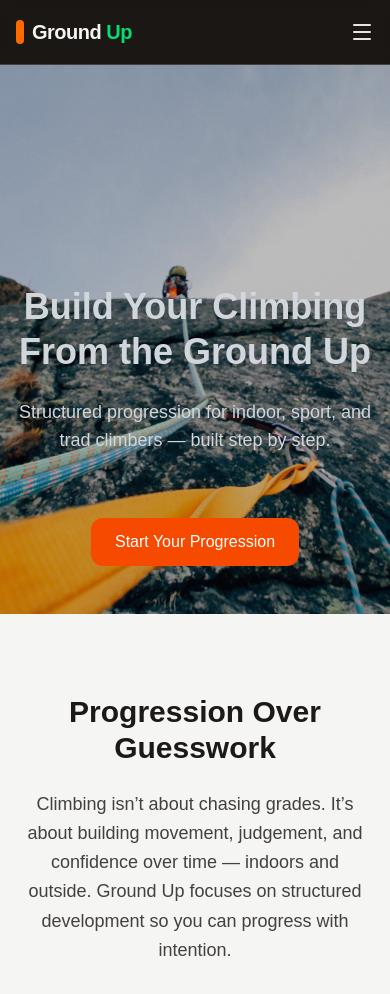
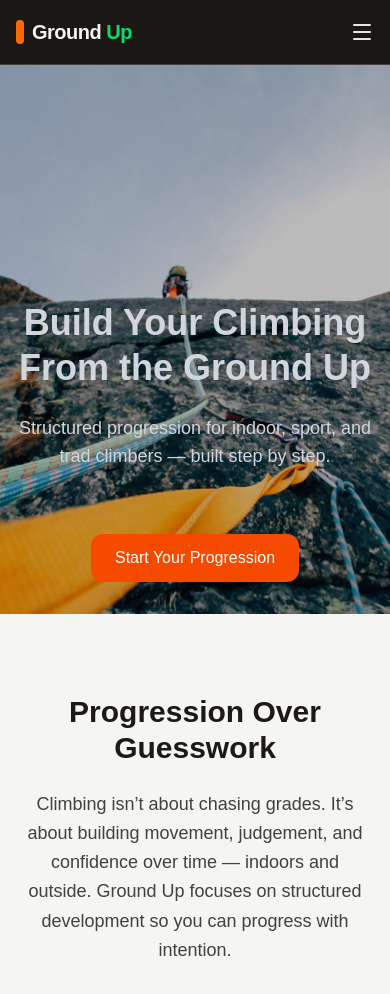
Before and after one commit to beta86/climbing-platform, a Next.js app: page / in a window 390 px wide. Shown: the top 994 px of the page. Built offline with nearby package versions, Linux system fonts and the light colour scheme.

Commit message:
Small css tweak for mobile

```diff
--- a/app/page.tsx
+++ b/app/page.tsx
@@ -19,7 +19,7 @@ export default function Home() {
         {/* Hero Content: mobile = content at bottom; desktop = true vertical centre */}
         <div className="absolute inset-0 flex flex-col items-center px-4">
           <div className="flex-1 min-h-0" aria-hidden />
-          <div className="flex flex-col items-center text-center pb-12 pt-0 md:pt-16 md:pb-0">
+          <div className="flex flex-col items-center text-center pb-8 pt-0 md:pt-16 md:pb-0">
             <h1 className="text-4xl md:text-5xl font-bold text-gray-300 mb-6 leading-tight">
               Build Your Climbing From the Ground Up
             </h1>
```
